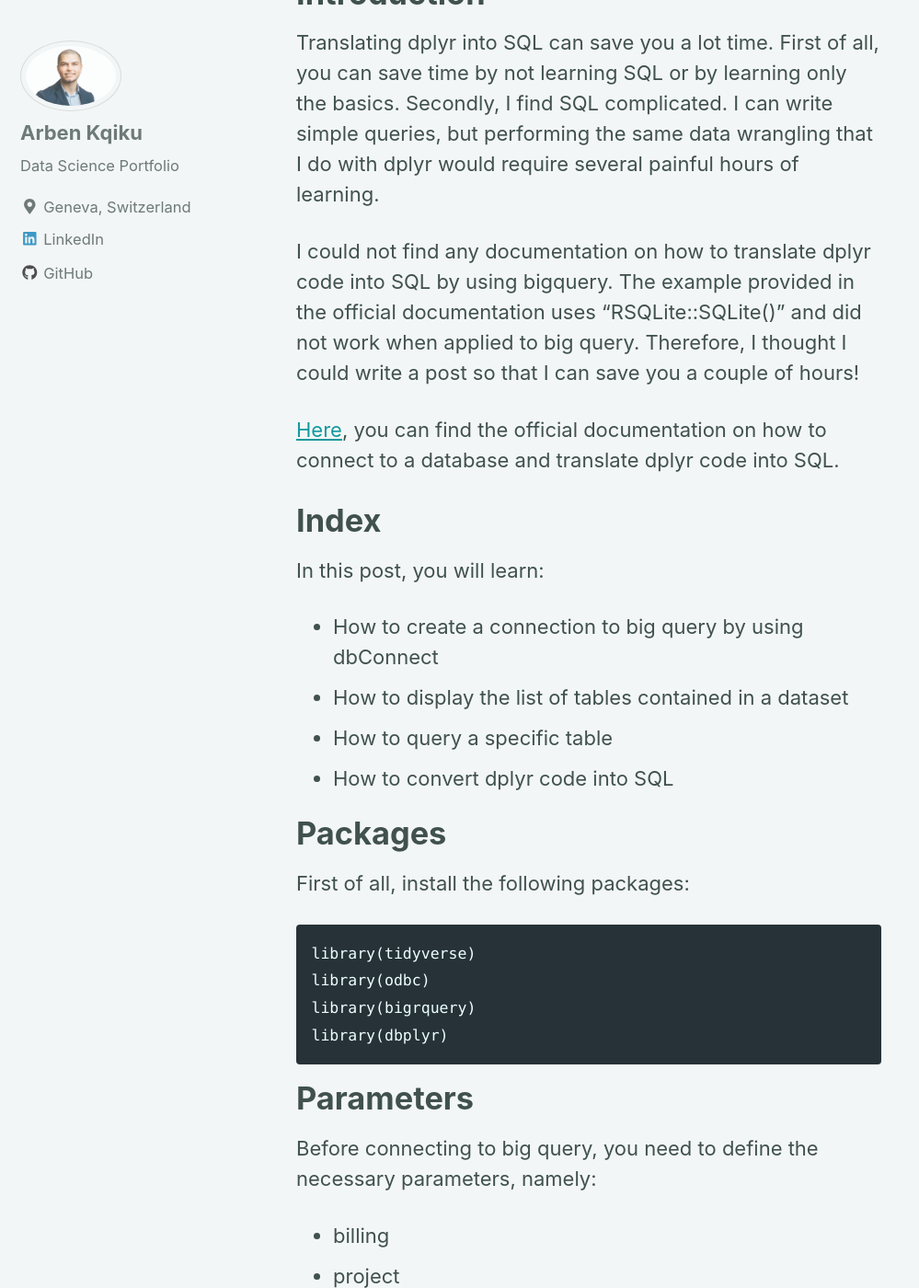
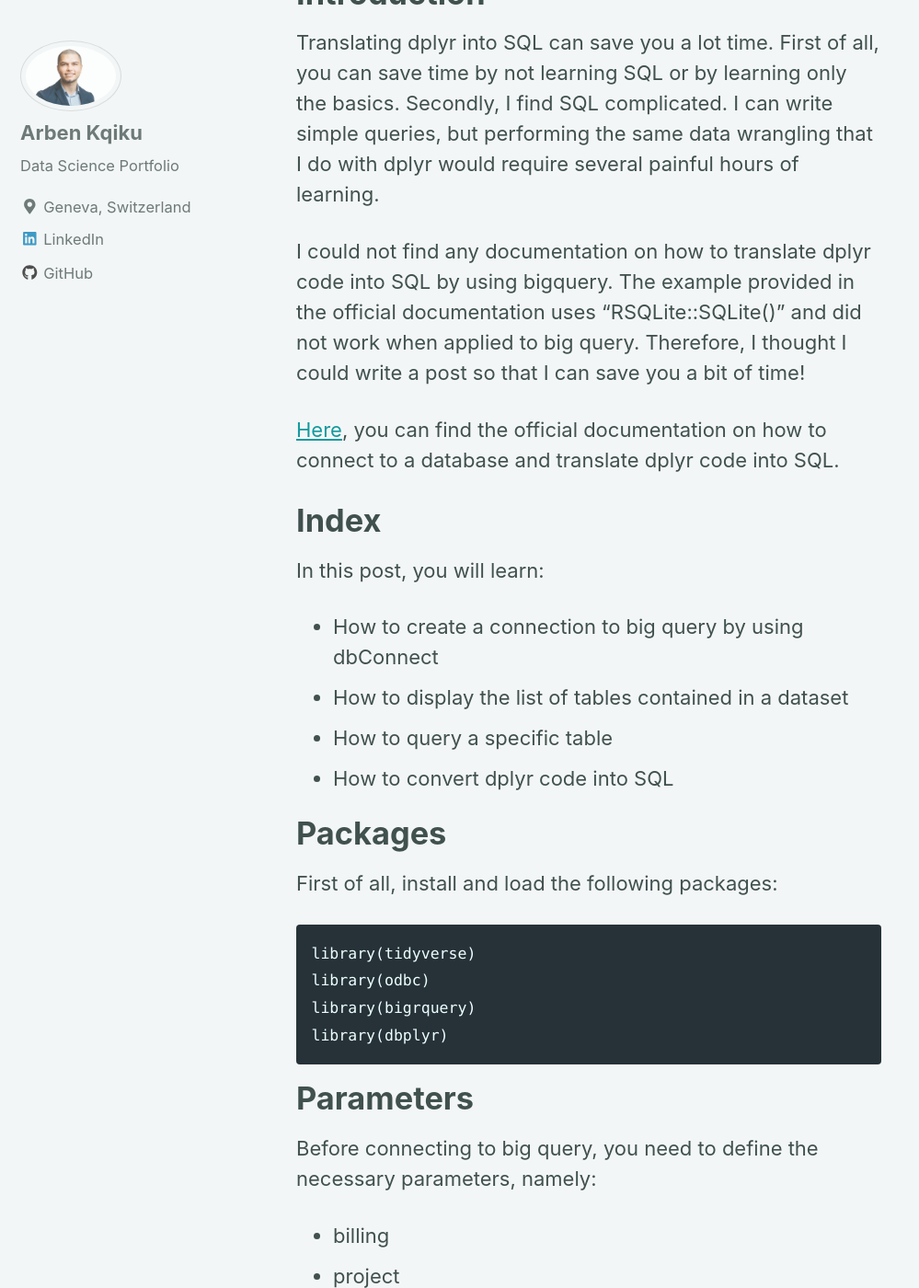
Before and after one commit to ArbenKqiku/arbenkqiku.github.io, a Jekyll site: the page built from _posts/2020-04-03-cdb-connect-big-query.md, in a window 1280 px wide and 1400 px high, scrolled down 1256 px. Shown: the whole window at 92% size, without its empty margins (0-999 px from the left). Built offline with Jekyll 4.4.1, drawn with Linux system fonts in a browser that asks for light colours; nearby versions of some CDN libraries; some of the changed text lies outside the part shown.

Commit message:
Made some changes to the article

````diff
--- a/_posts/2020-04-03-cdb-connect-big-query.md
+++ b/_posts/2020-04-03-cdb-connect-big-query.md
@@ -3,15 +3,15 @@
 date: 2020-04-03
 tags: [datascience, r, bigquery, sql, database, dbconnect]
 header:
-  image: "/images/article-1-google-adwords-scripts/jake-weirick-Q_RBVFFXR_g-unsplash-2.jpg"
-excerpt: "Learn how to connect to big query"
+  image: "/images/ryan-hutton.jpg"
+excerpt: "Learn how to connect to big query & translate dplyr to SQL"
 mathjax: "true"
 ---
 
 # Introduction
 Translating dplyr into SQL can save you a lot time. First of all, you can save time by not learning SQL or by learning only the basics. Secondly, I find SQL complicated. I can write simple queries, but performing the same data wrangling that I do with dplyr would require several painful hours of learning.
 
-I could not find any documentation on how to translate dplyr code into SQL by using bigquery. The example provided in the official documentation uses "RSQLite::SQLite()"  and did not work when applied to big query. Therefore, I thought I could write a post so that I can save you a couple of hours!
+I could not find any documentation on how to translate dplyr code into SQL by using bigquery. The example provided in the official documentation uses "RSQLite::SQLite()"  and did not work when applied to big query. Therefore, I thought I could write a post so that I can save you a bit of time!
 
 [Here](https://dbplyr.tidyverse.org/index.html), you can find the official documentation on how to connect to a database and translate dplyr code into SQL.
 
@@ -25,7 +25,7 @@
 
 # Packages
 
-First of all, install the following packages:
+First of all, install and load the following packages:
 
 ```r
 library(tidyverse)
@@ -50,7 +50,7 @@
 data_set = "data.set.name"
 ```
 
-# Create a connection
+# Create a connection
 
 In the next step, you need to establish a connection with big query. To do so, use the "bigrquery::bigquery()" driver. A database driver is a computer program that implements a protocol for a database connection.
 
@@ -78,6 +78,8 @@
 Here is what it looks like:
 
 <img src="{{ site.url }}{{ site.baseurl }}/images/article-2-connect-to-bigquery/image-1.jpg" alt="linearly separable data">
+
+<img src="{{ site.url }}{{ site.baseurl }}/images/article-1-google-adwords-scripts/image-10.jpg" alt="linearly separable data">
 
 In our case, we will focus on the table named "ga_sessions_sample".
 
@@ -117,7 +119,7 @@
 ```R
 summary %>% show_query()
 ```
-<img src="{{ site.url }}{{ site.baseurl }}/images/article-2-connect-to-bigquery/image-4.jpg" alt="linearly separable data">
+<img src="{{ site.url }}{{ site.baseurl }}/images/article-2-connect-to-bigquery/image-4.jpg">
 
 I went to the big query console and copy pasted the query created in R. I had to correct some punctuation details, but the query structure is the same and the result is the same as in R.
 
````
Also changed, not shown: other parts of _posts/2020-04-03-cdb-connect-big-query.md (+5 -4 lines), 2 other files.
